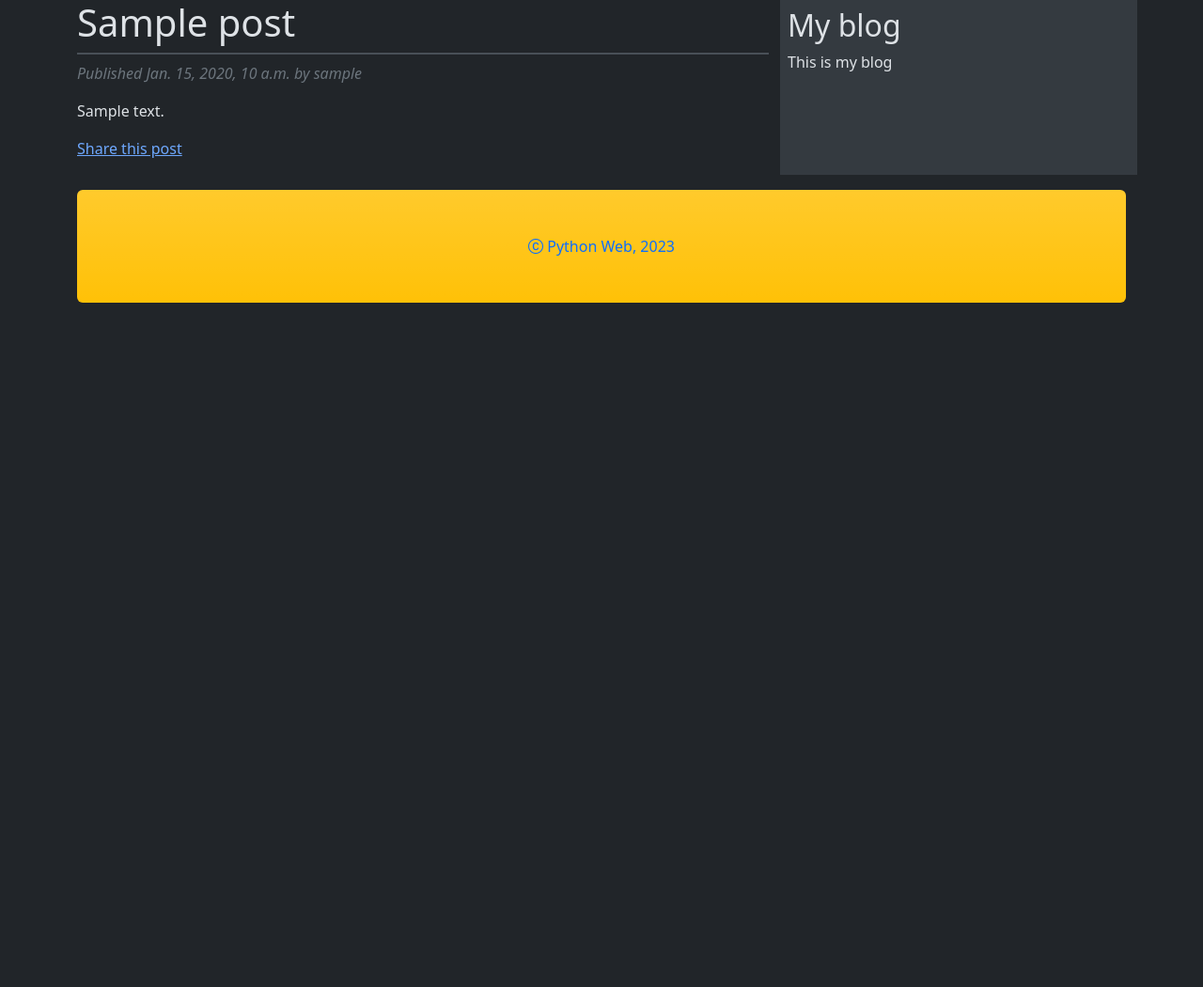
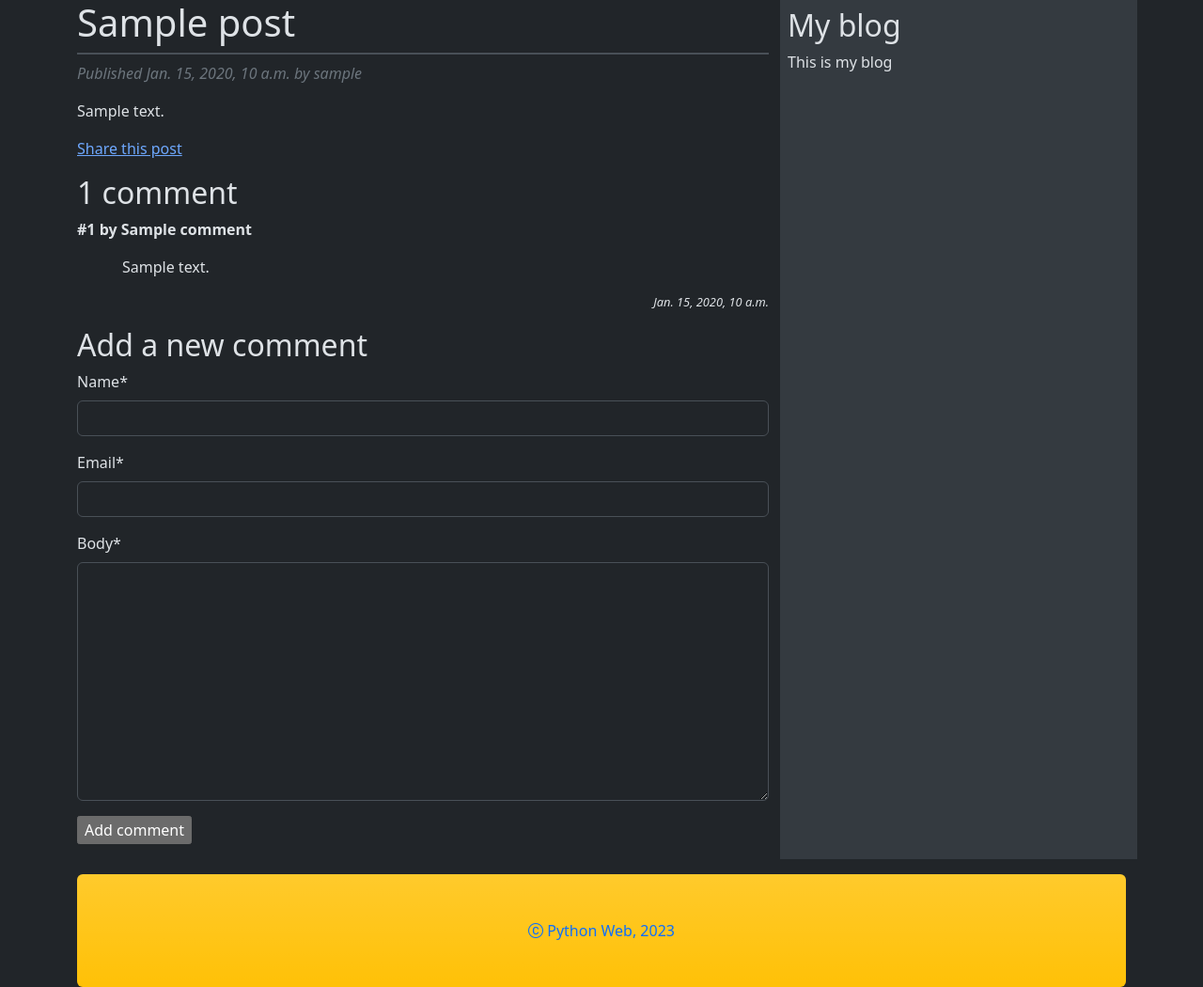
Before and after one commit to Ansesteri/Python-Web-Block, a Django app: a page that uses blog/templates/blog/post/detail.html in a window 1280 px wide. Shown: the whole page at 94% size. Before the commit the page ends 322 px from the top, so only its background shows below. Run offline with Django 4.2, Linux system fonts and the light colour scheme; tables that the repository leaves empty hold one stand-in row (values such as "Sample post"); some libraries are stand-ins or nearby versions.

Commit message:
Add a lot of comment stuff

```diff
--- a/blog/forms.py
+++ b/blog/forms.py
@@ -1,4 +1,10 @@
 from django import forms
+from .models import Post, Comment
+
+class CommentForm(forms.ModelForm):
+    class Meta:
+        model = Comment
+        fields = ["name", "email", "body"]
 
 
 class EmailPostForm(forms.Form):
--- a/blog/models.py
+++ b/blog/models.py
@@ -43,3 +43,21 @@ class Post(models.Model):
                                                  self.publish.month,
                                                  self.publish.day,
                                                  self.slug])
+
+class Comment(models.Model):
+    post = models.ForeignKey(Post, on_delete=models.CASCADE, related_name='comments')
+    name = models.CharField(max_length=80)
+    email = models.EmailField()
+    body = models.TextField()
+    created = models.DateTimeField(auto_now_add=True)
+    updated = models.DateTimeField(auto_now=True)
+    active = models.BooleanField(default=True)
+
+    class Meta:
+        ordering = ['created']
+        indexes = [
+            models.Index(fields=['created']),
+        ]
+
+    def __str__(self) -> str:
+        return f'Comment by {self.name} on {self.post}'
--- a/blog/templates/blog/post/detail.html
+++ b/blog/templates/blog/post/detail.html
@@ -13,4 +13,25 @@
             Share this post
         </a>
     </p>
+    {% with total_comments=comments.count %}
+    <h2>
+        {{ total_comments }} comment{{ total_comments|pluralize }}
+    </h2>
+    {% endwith %}
+    {% for comment in comments %}
+    <div class="comment">
+        <p class="info fw-bold">
+            #{{ forloop.counter }} by {{ comment.name }}
+        </p>
+        <div class="ms-5">
+            {{ comment.body|linebreaks }}
+        </div>
+        <p class="fw-light fst-italic text-end" style="font-size: 0.8rem;">
+            {{ comment.created }}
+        </p>
+    </div>
+    {% empty %}
+    <p>There are no comments.</p>
+    {% endfor %}
+    {% include "blog/post/includes/comment_form.html" %}
 {% endblock content %}
--- /dev/null
+++ b/blog/templates/blog/post/includes/comment_form.html
@@ -0,0 +1,8 @@
+{% load crispy_forms_tags %}
+
+<h2>Add a new comment</h2>
+<form action="{% url 'blog:post_comment' post.id %}" method="post">
+    {{ form|crispy }}
+    {% csrf_token %}
+    <p><input type="submit" value="Add comment"></p>
+</form>
--- a/blog/templates/blog/post/share.html
+++ b/blog/templates/blog/post/share.html
@@ -1,5 +1,5 @@
 {% extends "blog/base.html" %}
-
+{% load crispy_forms_tags %}
 {% block title %}Share a post{% endblock %}
 
 {% block content %}
@@ -12,7 +12,7 @@
     {% else %}
     <h1>Share "{{ post.title }}" by e-mail</h1>
     <form method="post">
-        {{ form.as_p }}
+        {{ form|crispy }}
         {% csrf_token %}
         <input type="submit" value="Send e-mail">
     </form>
--- a/blog/urls.py
+++ b/blog/urls.py
@@ -6,6 +6,11 @@ app_name = 'blog'
 urlpatterns = [
     # path('', views.post_list, name='post_list'),
     path('', views.PostListView.as_view(), name='post_list'),
-    path('<int:year>/<int:month>/<int:day>/<slug:post>/', views.post_detail, name='post_detail'),
+    path(
+       '<int:year>/<int:month>/<int:day>/<slug:post>/',
+        views.post_detail,
+        name='post_detail',
+    ),
     path('<int:post_id>/share/', views.post_share, name='post_share'),
+    path('<int:post_id>/comment/', views.post_comment, name='post_comment'),
 ]
--- a/blog/views.py
+++ b/blog/views.py
@@ -2,9 +2,10 @@ from django.core.mail import send_mail
 from django.core.paginator import Paginator, EmptyPage, PageNotAnInteger
 from django.http import Http404
 from django.shortcuts import render, get_object_or_404
+from django.views.decorators.http import require_POST
 from django.views.generic import ListView
 
-from .forms import EmailPostForm
+from .forms import CommentForm, EmailPostForm
 from .models import Post
 
 class PostListView(ListView):
@@ -29,9 +30,15 @@ def post_list(request):
 
 
 def post_detail(request, year, month, day, post):
-    post = get_object_or_404(Post, slug=post, status=Post.Status.PUBLISHED)
-
-    return render(request, 'blog/post/detail.html', {'post': post})
+    post = get_object_or_404(Post, slug=post, status=Post.Status.PUBLISHED,
+                             publish__year=year,
+                             publish__month=month,
+                             publish__day=day)
+    # Список активних коментарів до цього посту
+    comments = post.comments.filter(active=True)
+    # Форма для коментування користувачами
+    form = CommentForm()
+    return render(request, "blog/post/detail.html", {"post": post, 'comments': comments, 'form': form})
 
 def post_share(request, post_id):
     # Отримати пост за id
@@ -53,3 +60,22 @@ def post_share(request, post_id):
     else:
         form = EmailPostForm()
     return render(request, 'blog/post/share.html', {'post': post, 'form': form, 'sent': sent})
+
+@require_POST
+def post_comment(request, post_id):
+    post = get_object_or_404(Post, id=post_id, status=Post.Status.PUBLISHED)
+    comment = None
+    form = CommentForm(data=request.POST)
+    if form.is_valid():
+        comment = form.save(commit=False)
+        comment.post = post
+        comment.save()
+    return render(
+        request,
+        "blog/post/comment.html",
+        context={
+            "post": post,
+            "form": form,
+            "comment": comment,
+        }
+    )
```
Also changed, not shown: blog/admin.py (+7 -2 lines), blog/templates/blog/post/comment.html (added, +13 -0 lines), core/settings.py (+13 -7 lines), blog/migrations/0003_comment.py (added).
